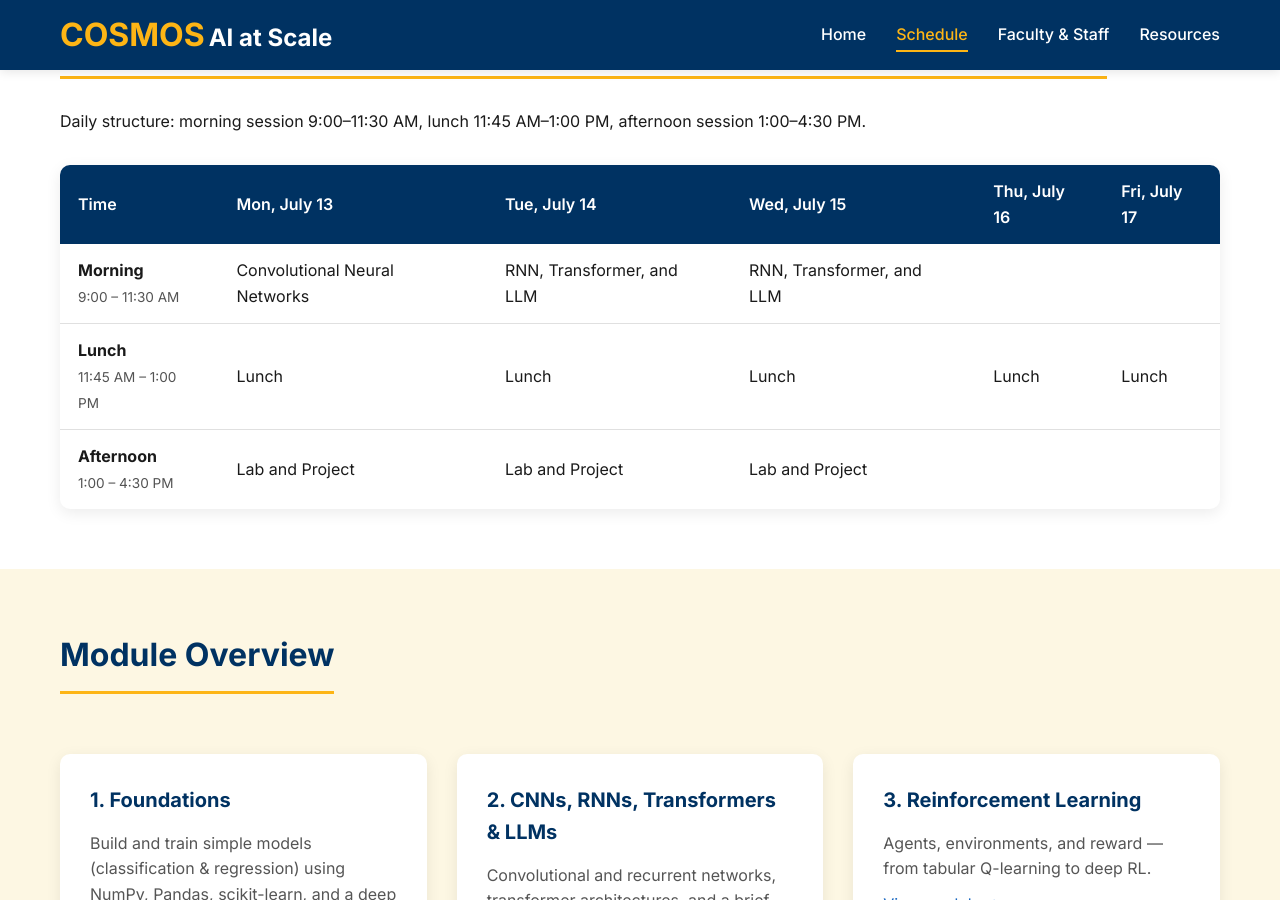
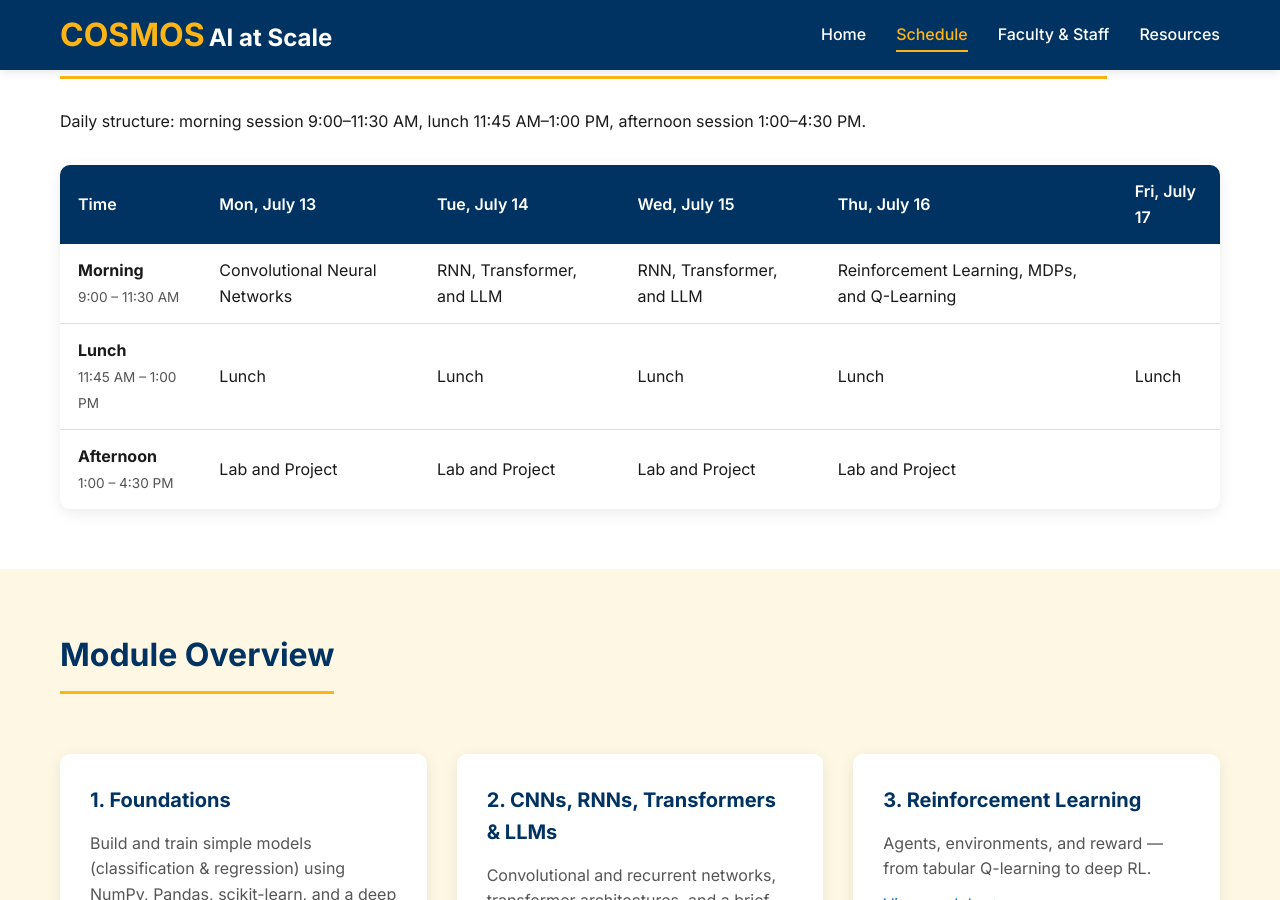
Before and after one commit to cosmos-ai-ucm/cosmos-ai-ucm.github.io, a Jekyll site: the page built from schedule.html, in a window 1280 px wide and 900 px high, scrolled down 1545 px. Built offline with Jekyll 4.4.1, drawn with Linux system fonts in a browser that asks for light colours.

Commit message:
Fill in July 16 in the Week 2 schedule
Add the Thursday morning RL topic and the afternoon lab block, leaving
July 17 blank until its content is known.

Co-Authored-By: Claude Opus 4.8 <noreply@anthropic.com>

```diff
--- a/schedule.html
+++ b/schedule.html
@@ -120,7 +120,7 @@ permalink: /schedule
           <td>Convolutional Neural Networks</td>
           <td>RNN, Transformer, and LLM</td>
           <td>RNN, Transformer, and LLM</td>
-          <td></td>
+          <td>Reinforcement Learning, MDPs, and Q-Learning</td>
           <td></td>
         </tr>
         <tr>
@@ -136,7 +136,7 @@ permalink: /schedule
           <td>Lab and Project</td>
           <td>Lab and Project</td>
           <td>Lab and Project</td>
-          <td></td>
+          <td>Lab and Project</td>
           <td></td>
         </tr>
       </tbody>
```
